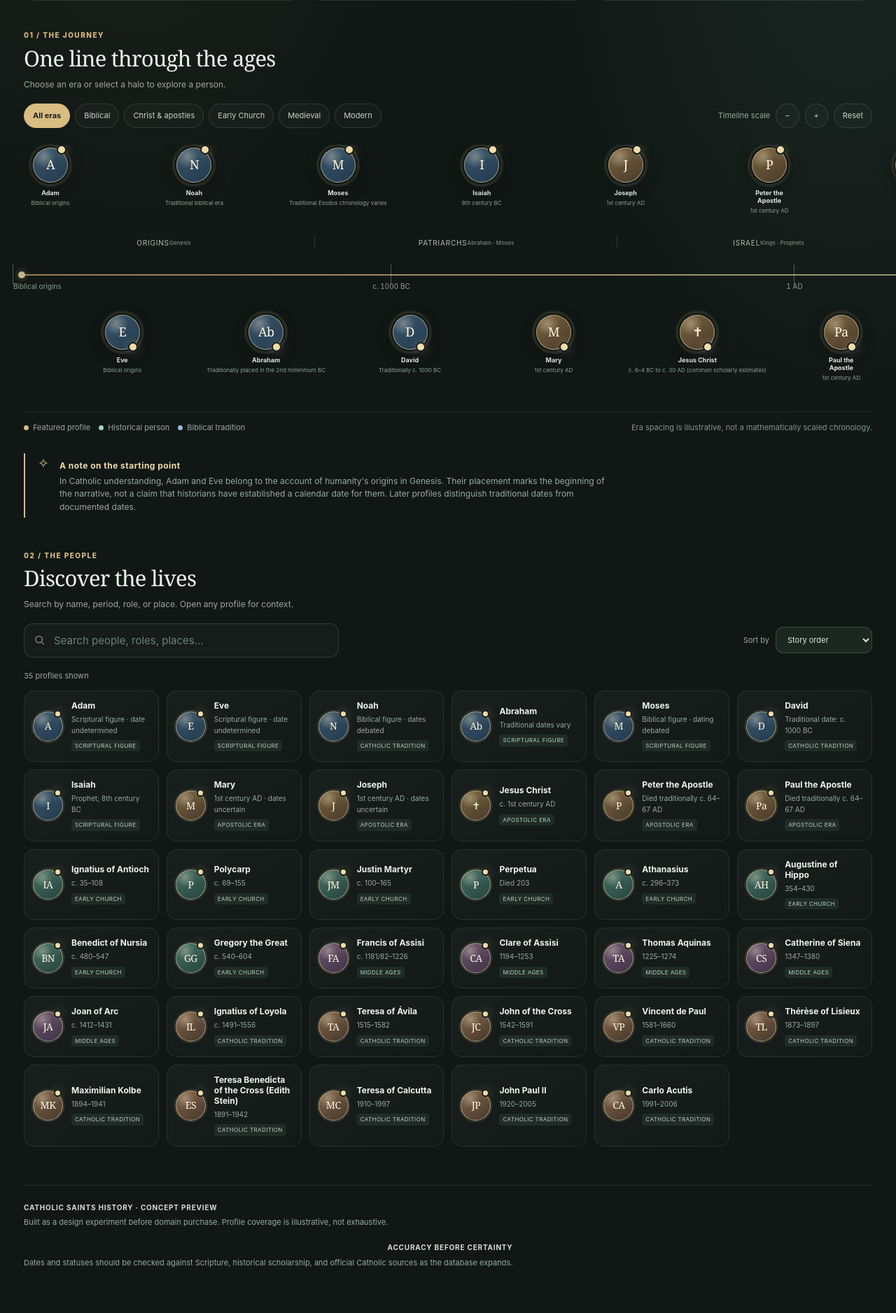
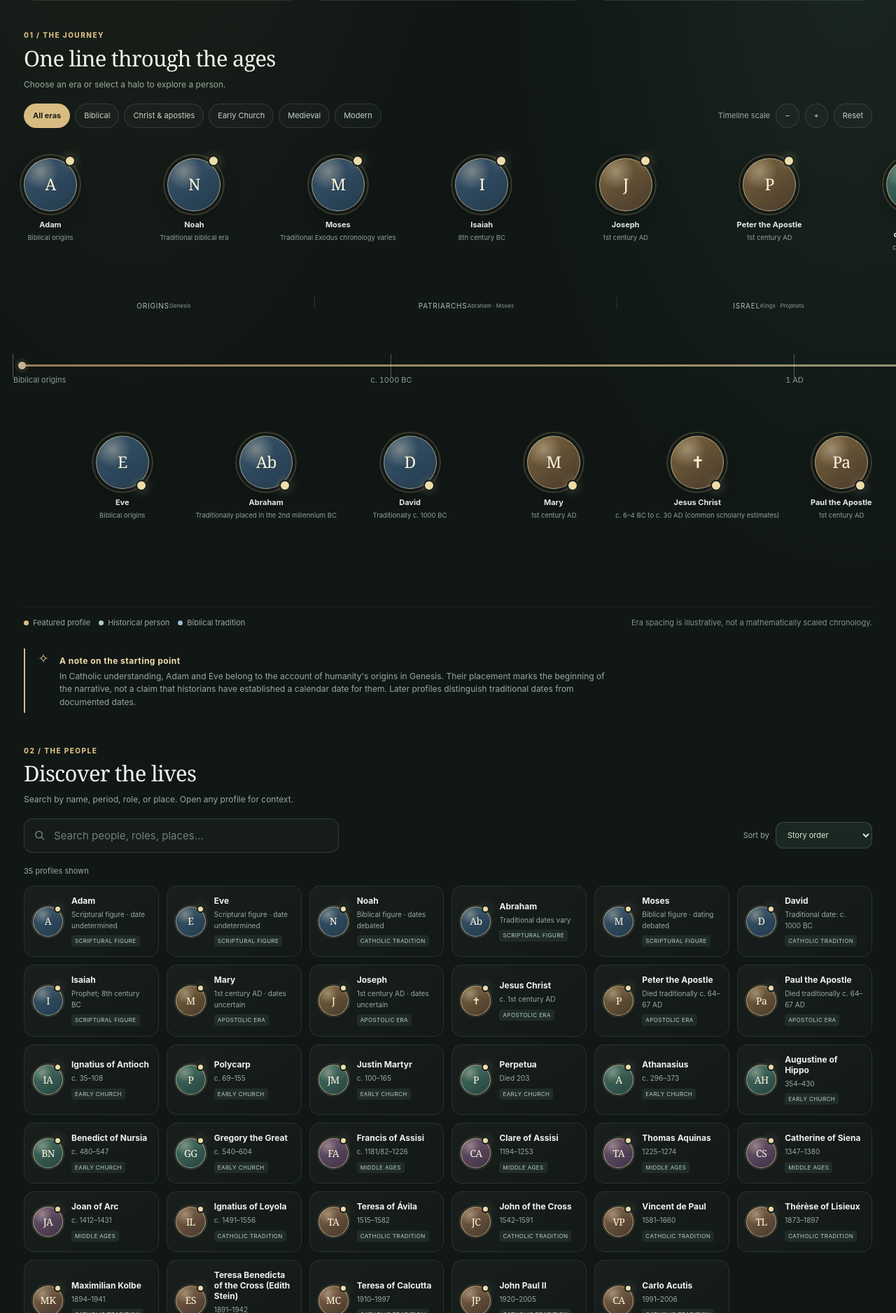
Before and after one commit to ardiebarrys/ardiebarrys.github.io, a Jekyll site: the page built from faith-atlas-preview-7c9m/index.html, in a window 1280 px wide. Shown: the part 682-2559 px from the top of the page at 70% size. Built offline with Jekyll 4.4.1, drawn with Linux system fonts in a browser that asks for light colours; library addresses are completed by our own code.

Commit message:
Increase timeline canvas height and saint profile bubble size

```diff
--- a/faith-atlas-preview-7c9m/index.html
+++ b/faith-atlas-preview-7c9m/index.html
@@ -147,6 +147,36 @@ body.modal-open{overflow:hidden}
 .timeline-scroll.is-dragging *{user-select:none}
 .timeline-scroll:focus-visible{outline:2px solid var(--gold);outline-offset:-2px}
 @media(max-width:680px){.timeline-scroll{padding-left:14px;padding-right:14px}.timeline-panel .timeline-tools{padding-left:0;padding-right:0}}
+
+
+/* Timeline is the main canvas: taller, larger and easier to scan */
+.timeline-canvas{height:640px;min-width:3600px}
+.timeline-canvas .era-strip{top:204px;height:44px}
+.timeline-canvas .rail-line{top:310px;height:3px}
+.timeline-canvas .rail-line:before,.timeline-canvas .rail-line:after{top:-4px;width:11px;height:11px}
+.timeline-canvas .year-tick{top:295px;height:34px}
+.timeline-canvas .year-tick span{top:29px;font-size:11px}
+.timeline-canvas .saint-bubble{top:15px;width:104px;margin-left:-52px;min-height:170px;padding:0 3px}
+.timeline-canvas .saint-bubble.lower{top:412px}
+.timeline-canvas .portrait{width:76px;height:76px;font-size:23px}
+.timeline-canvas .portrait:before{inset:-6px}
+.timeline-canvas .portrait:after{width:12px;height:12px;top:-5px;right:1px}
+.timeline-canvas .bubble-name{font-size:11px;line-height:1.3;max-width:101px;margin-top:12px}
+.timeline-canvas .bubble-date{font-size:9.5px;margin-top:5px}
+.timeline-canvas .saint-bubble.lower .portrait:after{top:auto;bottom:-4px;right:2px}
+.timeline-scroll{min-height:660px}
+@media(max-width:680px){
+ .timeline-canvas{height:590px;min-width:3600px}
+ .timeline-canvas .era-strip{top:185px;height:42px}
+ .timeline-canvas .rail-line{top:280px}
+ .timeline-canvas .year-tick{top:265px}
+ .timeline-canvas .saint-bubble{top:12px;width:90px;margin-left:-45px;min-height:155px}
+ .timeline-canvas .saint-bubble.lower{top:382px}
+ .timeline-canvas .portrait{width:64px;height:64px;font-size:20px}
+ .timeline-canvas .bubble-name{font-size:10px;max-width:88px;margin-top:10px}
+ .timeline-canvas .bubble-date{font-size:9px}
+ .timeline-scroll{min-height:610px}
+}
 
 @media(max-width:1050px){.people-grid{grid-template-columns:repeat(3,minmax(0,1fr))}.hero{padding-top:58px}.page-shell{padding-inline:24px}}
 @media(max-width:680px){.page-shell{padding-inline:15px}.topbar{padding:18px 0}.brand-mark{width:34px;height:34px}.brand-label{font-size:9px}.brand-sub{font-size:10px}.preview-status{font-size:8px;padding:7px 9px}.hero{padding:47px 0 28px}h1{font-size:48px;line-height:1.02}.hero-copy{font-size:15px}.stat-row{gap:8px;margin-bottom:28px}.stat{padding:13px 12px}.stat strong{font-size:23px}.stat span{font-size:10px}.section-heading h2{font-size:27px}.timeline-panel{padding:16px 13px 14px;border-radius:18px}.timeline-tools{align-items:flex-start}.timeline-canvas{min-width:3600px}.people-grid{grid-template-columns:repeat(2,minmax(0,1fr));gap:8px}.person-card{padding:10px 9px;gap:9px}.portrait-small{width:36px;height:36px;flex-basis:36px;font-size:12px}.person-card-name{font-size:11px}.person-card-date{font-size:9px}.people-toolbar{align-items:stretch}.searchbox{max-width:none}.select-wrap{justify-content:space-between}.select-wrap select{flex:1;max-width:240px}.closing-note{margin-top:40px}.footer-right{text-align:left}.modal-backdrop{padding:10px}.profile-modal{padding:21px;border-radius:20px}.modal-title{font-size:28px}.modal-portrait{width:70px;height:70px;flex-basis:70px;font-size:22px}.modal-header{gap:13px}.modal-date{font-size:11px}}
```
